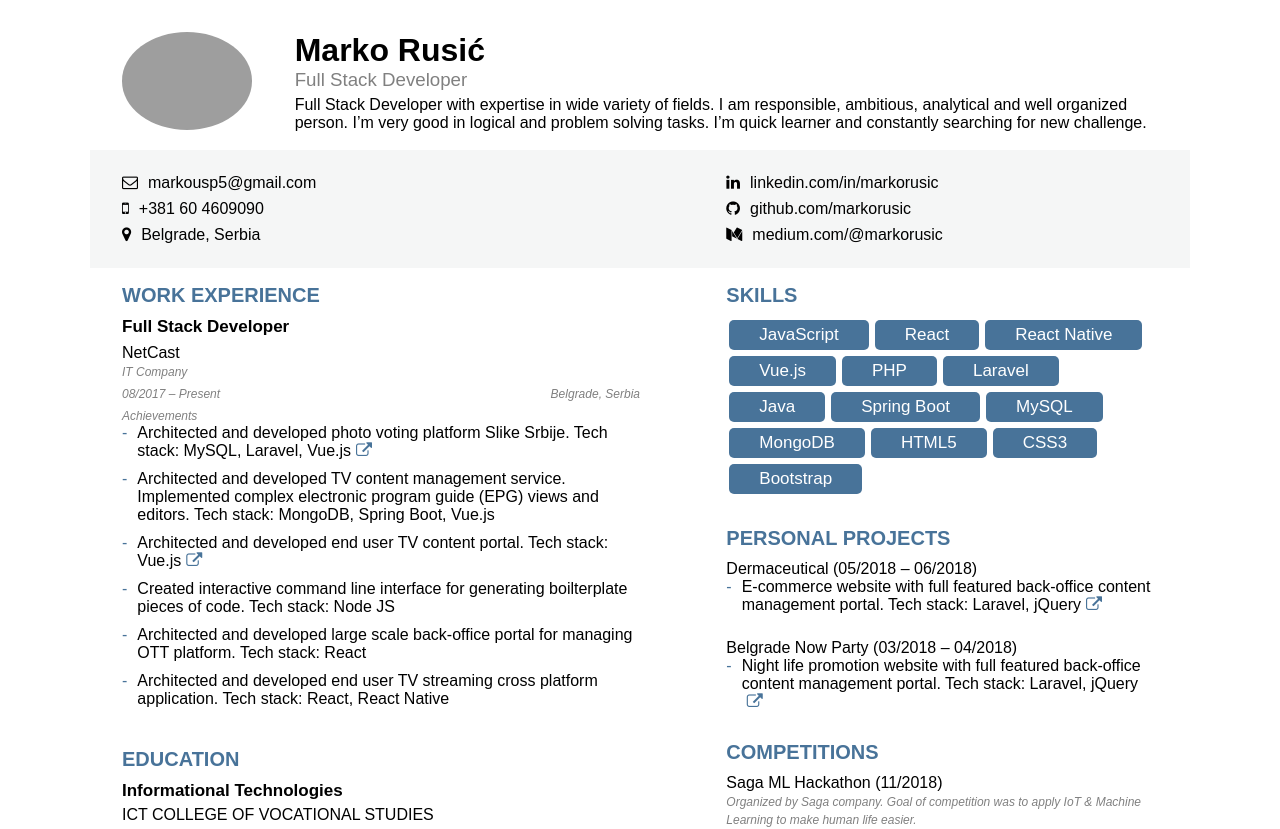
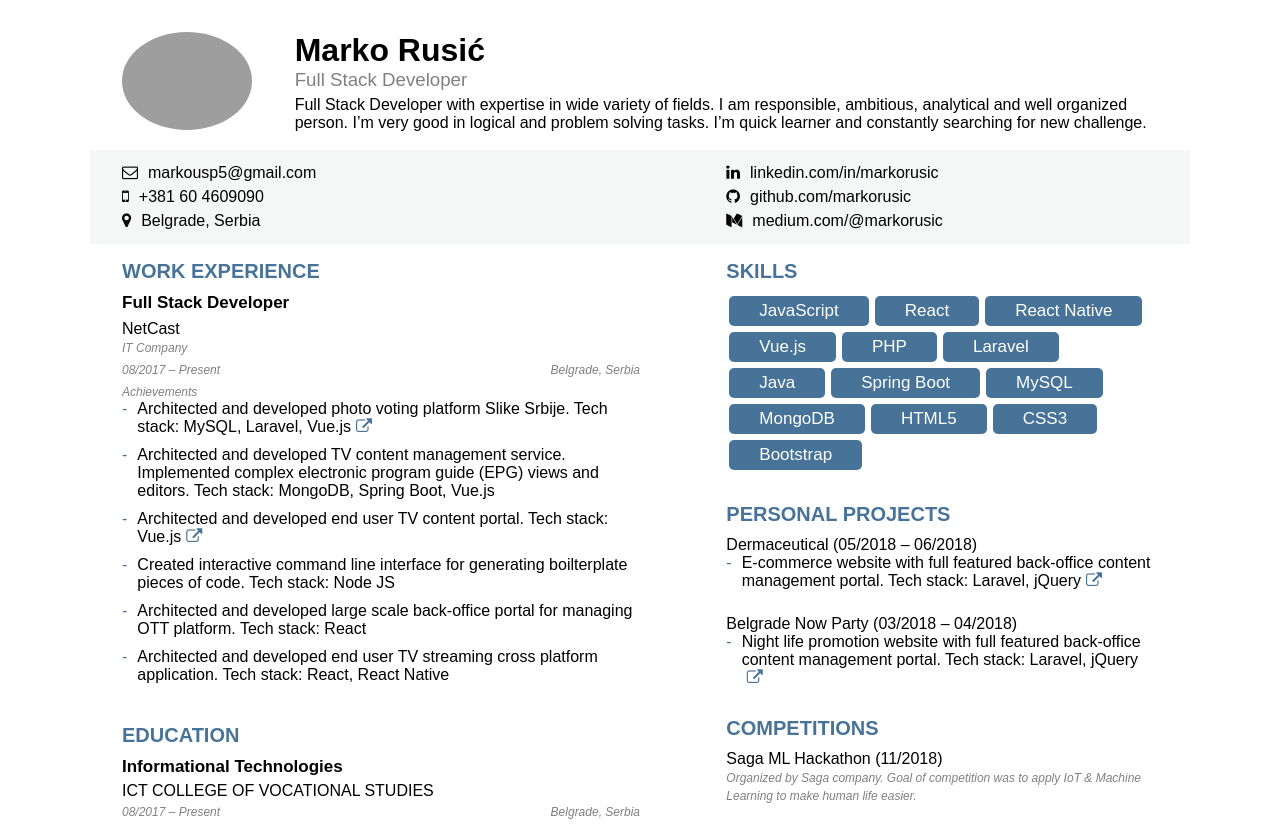
Before and after one commit to markorusic/resume, a React (Create React App) app: page / in a window 1280 px wide. Shown: the top 829 px of the page. Built offline with nearby package versions, Linux system fonts and the light colour scheme; grey boxes are pictures that could not be loaded.

Commit message:
links spacing update

```diff
--- a/src/resume-v1/components/links.js
+++ b/src/resume-v1/components/links.js
@@ -5,18 +5,15 @@ import { Flex, Box, Icon, Link, PrintText } from './lib'
 
 const LinksContainer = styled(Flex)`
   width: 100%;
-  padding: 1em 2em;
+  padding: 0.5em 2em;
   margin: 0;
   background-color: #dde0e14f;
-  @media print {
-    padding: 0.5em 2em;
-  }
 `
 
 const LinkItemContainer = styled.div`
-  margin: 8px 0;
+  margin: 6px 0;
   @media print {
-    margin: 5px 0;
+    margin: 3px 0;
   }
 `
 
```
